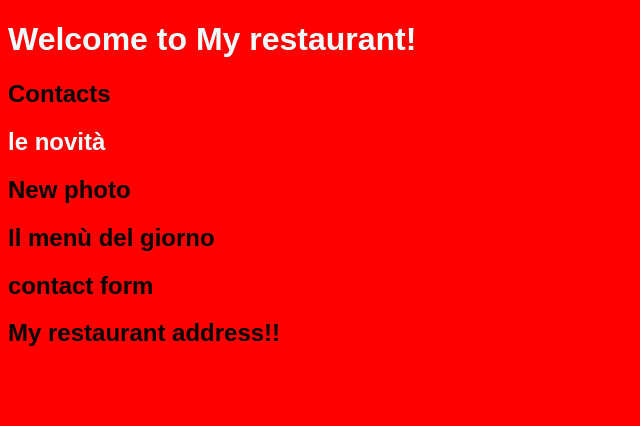
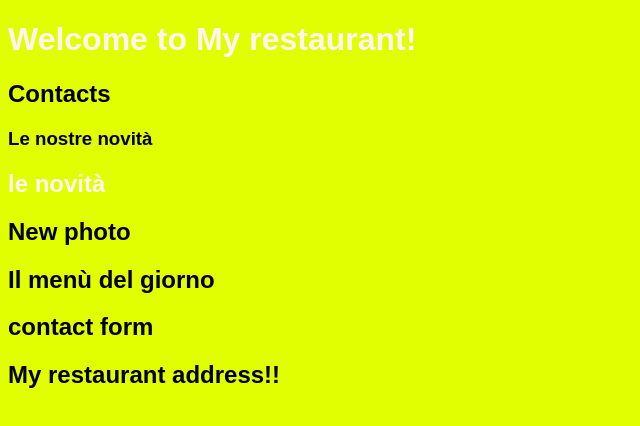
Before and after one commit to AlbertInfo/my-restaurant, a plain HTML site: page index.html in a window 1280 px wide. Shown: the whole page, without its empty margins (0-640 px from the left). Drawn offline with Linux system fonts and the light colour scheme.

Commit message:
added-new-style

```diff
--- a/index.html
+++ b/index.html
@@ -11,6 +11,7 @@
     <header>
         <h1> Welcome to My restaurant!</h1>
         <h2>Contacts</h2>
+        <h3>Le nostre novità</h3>
     </header>
 
     <section>
--- a/style.css
+++ b/style.css
@@ -1,12 +1,12 @@
 body{
-    background-color: red;
+    background-color: rgb(225, 255, 0);
     font-family: Arial, Helvetica, sans-serif;
 }
 
 h1{
-    color: azure;
+    color: rgb(255, 244, 240);
 }
 
 .contact-form{
-    background-color: brown;
+    background-color: rgb(56, 42, 165);
 }
```
